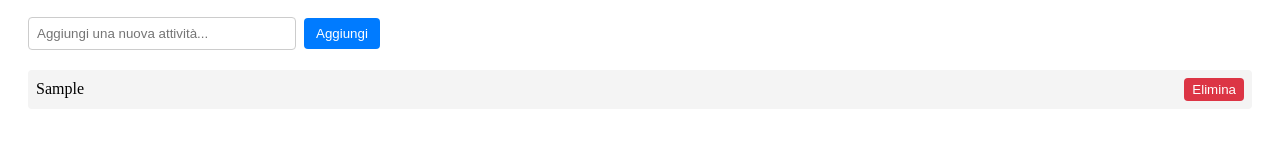
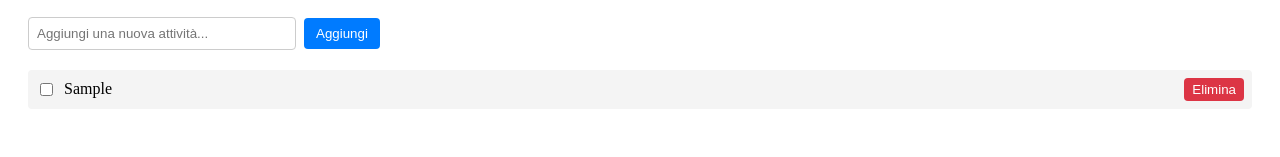
Before and after one commit to nicolomegha/todo-list-react-ts, a React (Vite) app in the folder todo-list-manteia/: page / in a window 1280 px wide. Both pictures are taken after typing "Sample" into the empty fields and a click on the button "Aggiungi". Shown: the part 143-300 px from the top of the page. Built offline with nearby package versions, Linux system fonts and the light colour scheme.

Commit message:
Step 5: aggiunto completamento attività con checkbox e rifiniture UI

```diff
--- a/todo-list-manteia/src/App.tsx
+++ b/todo-list-manteia/src/App.tsx
@@ -6,6 +6,7 @@ import { TodoList } from './components/TodoList'
 interface Todo {
   id: number;
   text: string;
+  completed: boolean;
 }
 
 const STORAGE_KEY = 'todos';
@@ -31,13 +32,22 @@ function App() {
   }, [todos]);
 
   const handleAddTodo = (text: string) => {
-    const newTodo: Todo = { id: Date.now(), text };
+    const newTodo: Todo = { id: Date.now(), text, completed: false };
     setTodos(prev => [...prev, newTodo]);
   };
 
   const handleRemoveTodo = (id: number) => {
     setTodos(prev => prev.filter(todo => todo.id !== id));
   };
+
+  const handleToggleCompleted = (id: number) => {
+    setTodos(prev =>
+      prev.map(todo =>
+        todo.id === id ? { ...todo, completed: !todo.completed } : todo
+      )
+    );
+  };
+
 
   return (
     <div style={{ padding: '20px' }}>
@@ -57,7 +67,12 @@ function App() {
       </button>
 
       <AddTodo onAdd={handleAddTodo} />
-      <TodoList todos={todos} onRemove={handleRemoveTodo} />
+      <TodoList
+  todos={todos}
+  onRemove={handleRemoveTodo}
+  onToggle={handleToggleCompleted}
+/>
+
     </div>
   );
 }
--- a/todo-list-manteia/src/components/TodoItem.tsx
+++ b/todo-list-manteia/src/components/TodoItem.tsx
@@ -1,10 +1,12 @@
 interface TodoItemProps {
     id: number;
     text: string;
+    completed: boolean;
     onRemove: (id: number) => void;
+    onToggle: (id: number) => void;
   }
 
-  export const TodoItem = ({ id, text, onRemove }: TodoItemProps) => {
+  export const TodoItem = ({ id, text, completed, onRemove, onToggle }: TodoItemProps) => {
     return (
       <li
         style={{
@@ -13,12 +15,24 @@ interface TodoItemProps {
           alignItems: 'center',
           padding: '8px',
           marginBottom: '8px',
-          backgroundColor: '#f4f4f4',
+          backgroundColor: completed ? '#d4edda' : '#f4f4f4',
           borderRadius: '4px',
           listStyle: 'none'
         }}
       >
-        <span>{text}</span>
+        <div style={{ display: 'flex', alignItems: 'center', gap: '8px' }}>
+          <input
+            type="checkbox"
+            checked={completed}
+            onChange={() => onToggle(id)}
+          />
+          <span style={{
+            textDecoration: completed ? 'line-through' : 'none',
+            opacity: completed ? 0.6 : 1
+          }}>
+            {text}
+          </span>
+        </div>
         <button
           onClick={() => onRemove(id)}
           style={{
--- a/todo-list-manteia/src/components/TodoList.tsx
+++ b/todo-list-manteia/src/components/TodoList.tsx
@@ -3,16 +3,18 @@ import { TodoItem } from './TodoItem';
 interface Todo {
   id: number;
   text: string;
+  completed: boolean;
 }
 
 interface TodoListProps {
   todos: Todo[];
   onRemove: (id: number) => void;
+  onToggle: (id: number) => void;
 }
 
-export const TodoList = ({ todos, onRemove }: TodoListProps) => {
+export const TodoList = ({ todos, onRemove, onToggle }: TodoListProps) => {
   if (todos.length === 0) {
-    return <p style={{ marginTop: '20px' }}>Nessuna attività presente </p>;
+    return <p style={{ marginTop: '20px' }}>Nessuna attività presente 💤</p>;
   }
 
   return (
@@ -22,7 +24,9 @@ export const TodoList = ({ todos, onRemove }: TodoListProps) => {
           key={todo.id}
           id={todo.id}
           text={todo.text}
+          completed={todo.completed}
           onRemove={onRemove}
+          onToggle={onToggle}
         />
       ))}
     </ul>
```
